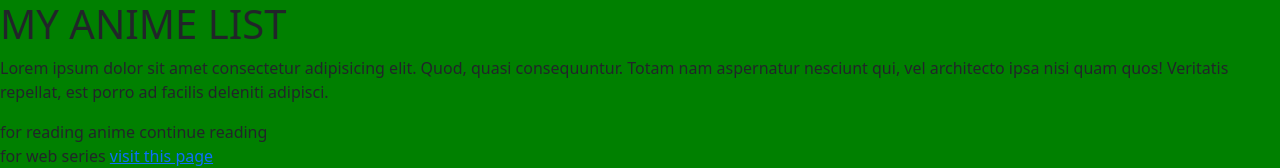
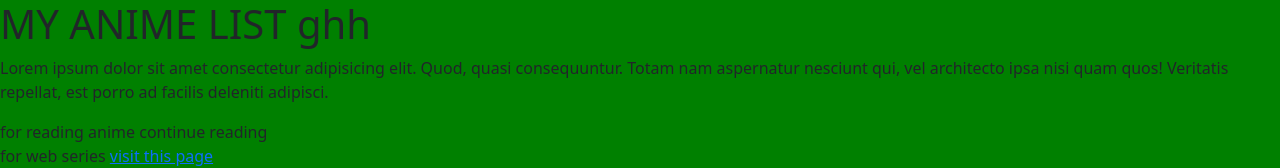
Before and after one commit to 836hardik-agrawal/proj1, a plain HTML site: page css/bootstrap.html in a window 1280 px wide. Shown: the top 168 px of the page. Drawn offline with nearby package versions, Linux system fonts and the light colour scheme.

Commit message:
bootstrap

```diff
--- a/css/bootstrap.html
+++ b/css/bootstrap.html
@@ -19,7 +19,7 @@
 <body style="background-color:green">
 
     <div class="xyz">
-        <h1>MY ANIME LIST </h1>
+        <h1>MY ANIME LIST  ghh</h1>
         <p>
 
             Lorem ipsum dolor sit amet consectetur adipisicing elit. Quod, quasi consequuntur. Totam nam aspernatur
```
